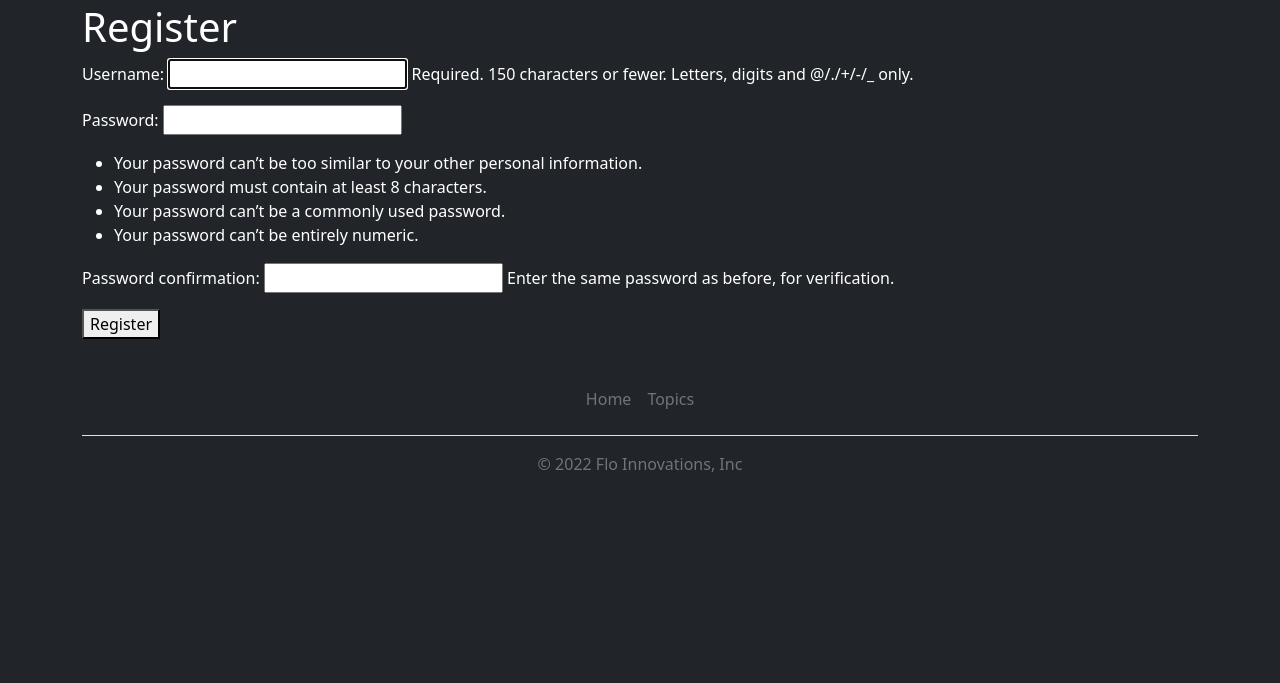
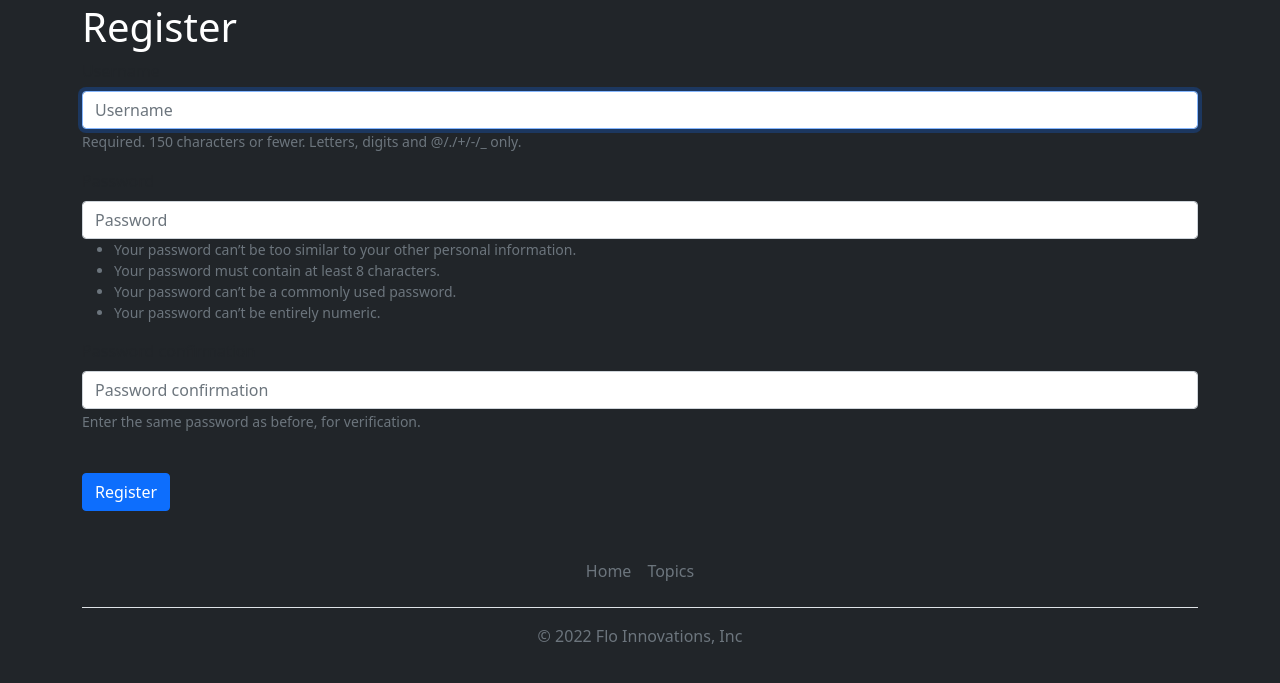
Before and after one commit to gflorkowski4/traininglogsbyflo, a Django app: page /users/register/ in a window 1280 px wide. Shown: the part 53-736 px from the top of the page. Run offline with Django 4.2, Linux system fonts and the light colour scheme; some libraries are stand-ins or nearby versions.

Commit message:
register form

```diff
--- a/users/templates/registration/register.html
+++ b/users/templates/registration/register.html
@@ -1,13 +1,15 @@
 {% extends "training_logs/base.html" %}
-
+{% load bootstrap4 %}
 {% block page_header %}<h1>Register</h1>{% endblock page_header %}
 
 {% block content %}
-  <form method="post" action="{% url 'users:register' %}">
-    {% csrf_token %}
-    {{ form.as_p }}
-
-    <button name="submit">Register</button>
-    <input type="hidden" name="next" value="{% url 'training_logs:index' %}"/>
-  </form>
+<form method="post" action="{% url 'users:register' %}" class="form text-dark">
+  {% csrf_token %}
+  {% bootstrap_form form %}
+</br>
+  {% buttons %}
+      <button name="submit" class="btn btn-primary">Register</button>
+  {% endbuttons %}
+  <input type="hidden" name="next" value="{% url 'training_logs:index' %}"/>
+</form>
 {% endblock content %}
```
Also changed, not shown: db.sqlite3.
